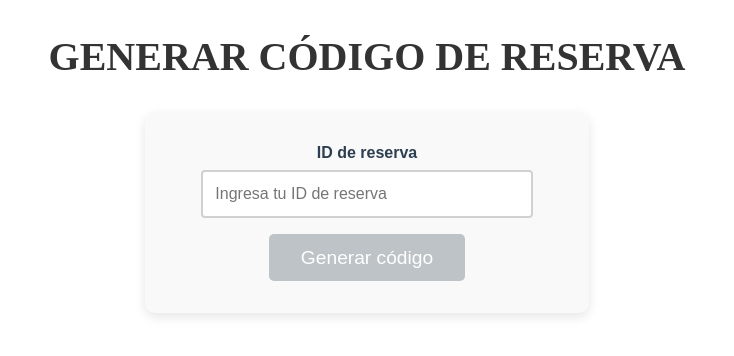
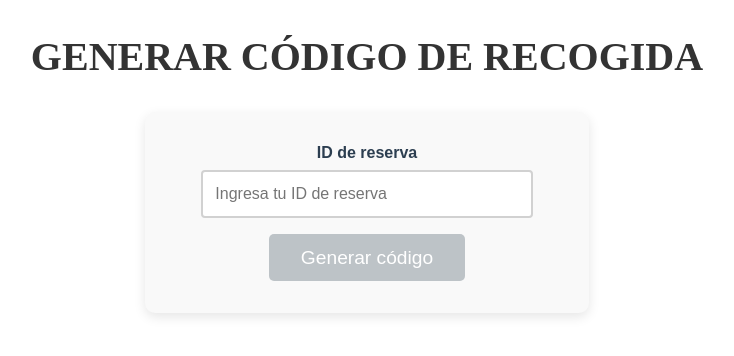
Before and after one commit to Sael333/rooms-locker, an Angular app: page /pickupLuggage in a window 1280 px wide. Shown: the top 356 px of the page, without its empty margins (273-1007 px from the left). Built offline with nearby package versions, Linux system fonts and the light colour scheme.

Commit message:
cambiar titulo

```diff
--- a/src/app/manage-booking/manage-booking.component.html
+++ b/src/app/manage-booking/manage-booking.component.html
@@ -1,5 +1,5 @@
 <!-- Formulario para generar código de reserva -->
-<h2 class="header-title">GENERAR CÓDIGO DE RESERVA</h2>
+<h2 class="header-title">GENERAR CÓDIGO DE RECOGIDA</h2>
 <form #codeForm="ngForm" (ngSubmit)="onGenerateCode(codeForm)">
   <!-- Campo de ID de reserva -->
   <div>
```
